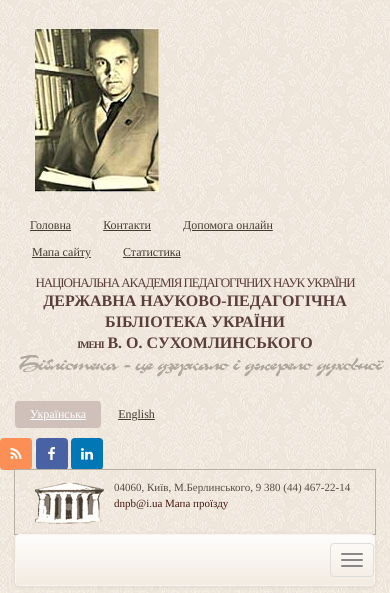
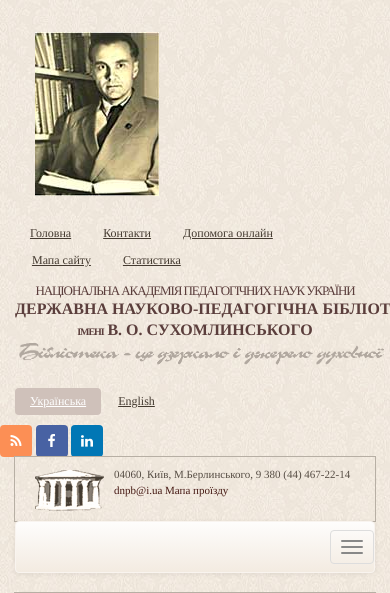
Before and after one commit to kaelite/dnpb-template, a PHP site: page / in a window 390 px wide; the page is wider, and only the part inside the window is pictured. Shown: the top 593 px of that part. Run offline with PHP 8.4, Linux system fonts and the light colour scheme; some web fonts are replaced.

Commit message:
Portrait styles variants for large screen and small screen created

```diff
--- a/css/dnpb.css
+++ b/css/dnpb.css
@@ -162,8 +162,25 @@
     background-color: #cfc1ba;
 }
 
+
+
 img.dnpb_portrait {
 	margin:8px 0 20px 20px;
+}
+
+div.dnpb-portrait {
+	width:100%;
+	height:200px;
+	background-image: url("../img/s_portrait.jpg");
+	background-repeat: no-repeat;
+	background-position: 20px 12px;
+}
+div.dnpb-portrait-lg {
+	width:100%;
+	height:200px;
+	background-image: url("../img/s_portrait.jpg");
+	background-repeat: no-repeat;
+	background-position: 35px 12px;
 }
 
 /* Address */
--- a/index.html
+++ b/index.html
@@ -28,7 +28,11 @@
 			<div class="container">
 				<div class="row">
 					<div class="col-md-2">
-						<img src="./img/s_portrait.jpg" class="dnpb_portrait" alt=""/>
+						<div class="dnpb-portrait visible-xs visible-sm visible-md">
+						</div>
+						<div class="dnpb-portrait-lg visible-lg">
+						</div>
+						<!-- <img src="./img/s_portrait.jpg" class="dnpb_portrait" alt=""/> -->
 					</div>
 					<div class="col-md-10">
 						<div class="row">
@@ -48,7 +52,7 @@
 									<div class="col-md-12 dnpb_title">
 <center>
 <small>НАЦІОНАЛЬНА АКАДЕМІЯ ПЕДАГОГІЧНИХ НАУК УКРАЇНИ</small>
-<p>ДЕРЖАВНА НАУКОВО-ПЕДАГОГІЧНА БІБЛІОТЕКА УКРАЇНИ<br/>
+<p><nobr>ДЕРЖАВНА НАУКОВО-ПЕДАГОГІЧНА БІБЛІОТЕКА УКРАЇНИ</nobr><br/>
 <small>ІМЕНІ</small> В. О. СУХОМЛИНСЬКОГО</p>
 
 <p class="text-right dnpb_slogan" style="width:465px;">
```
